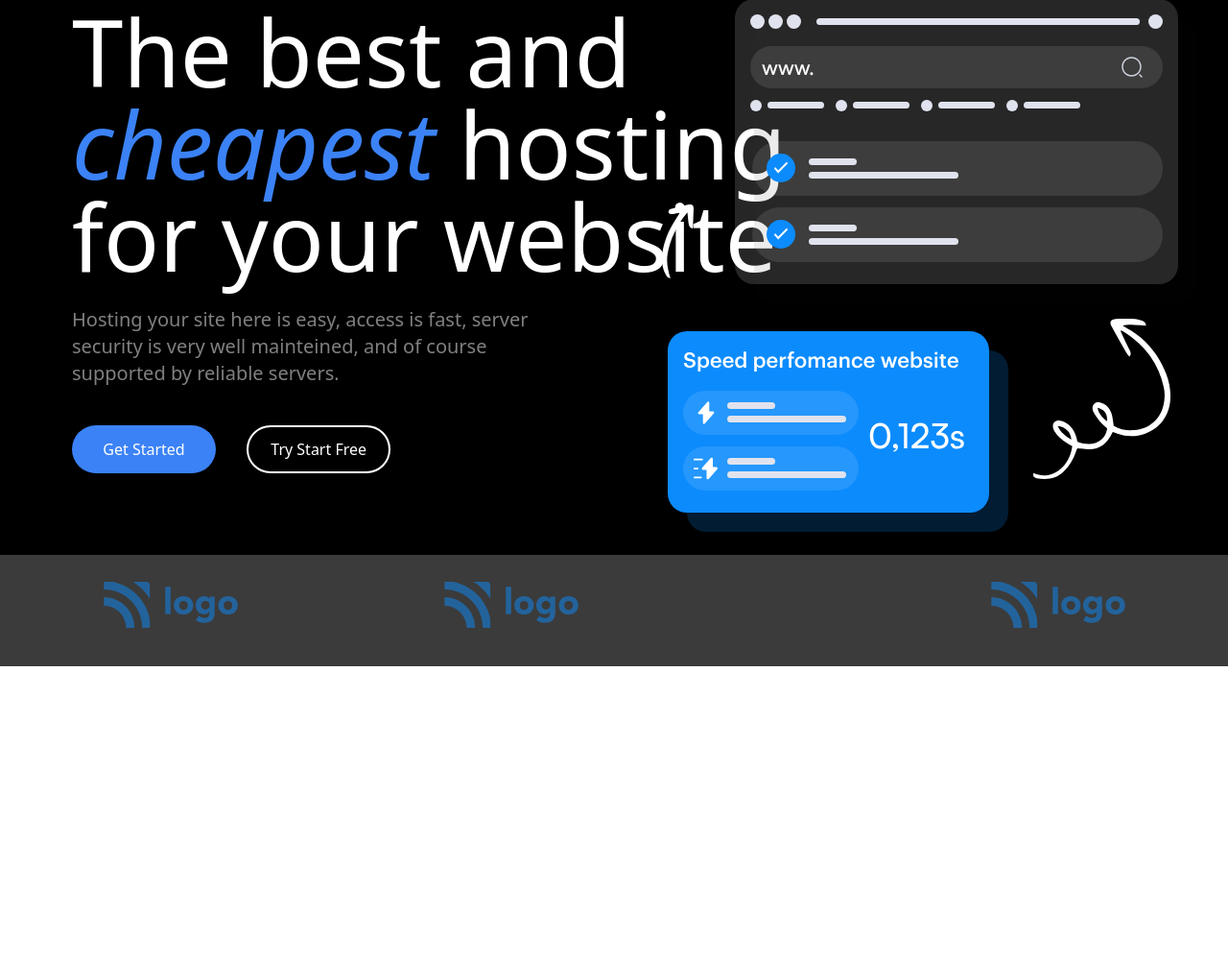
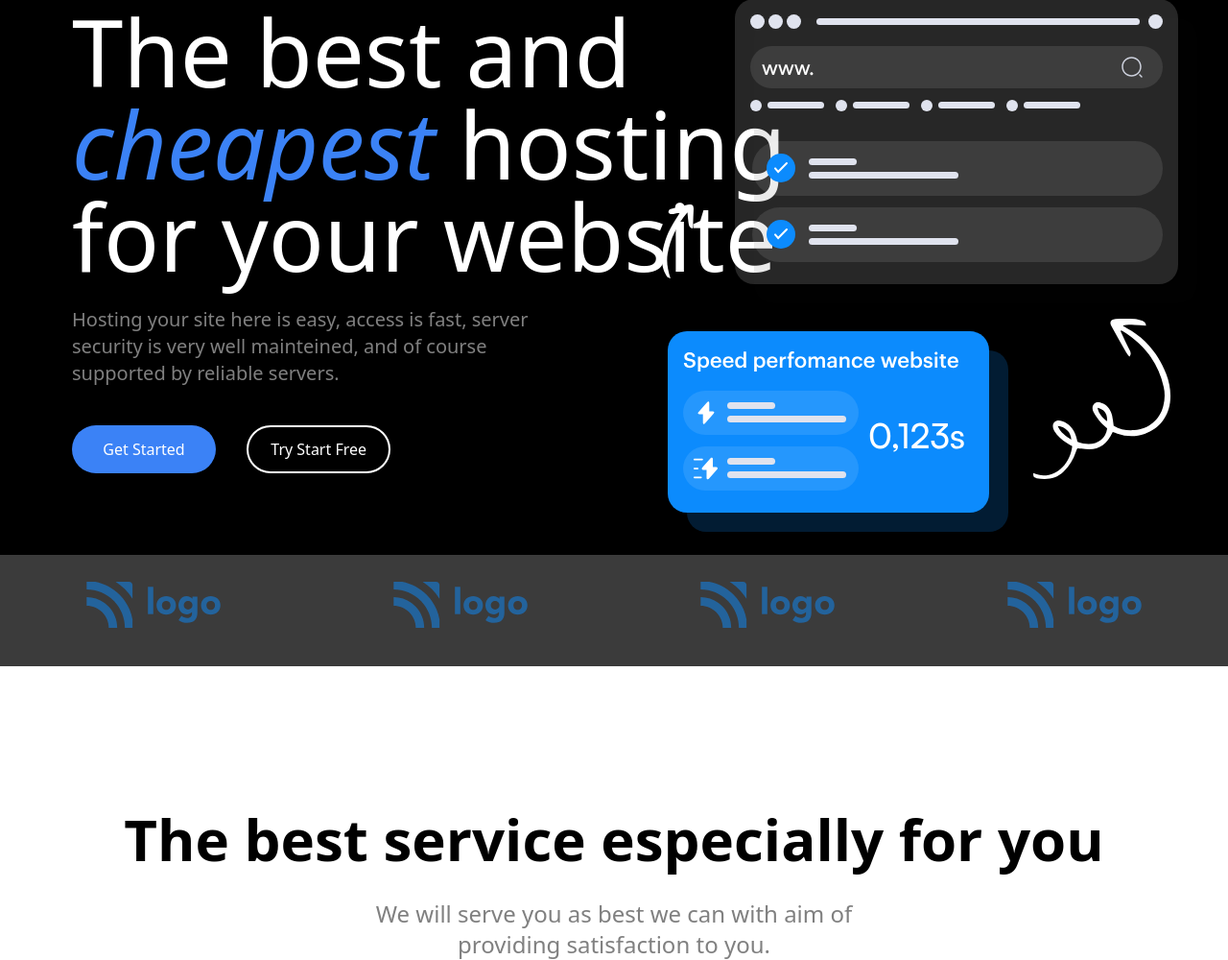
Before and after one commit to rahul2271/Hosting-Landing-page-, a plain HTML site: page index.html in a window 1280 px wide. Shown: the part 136-1136 px from the top of the page at 96% size. Before the commit the page ends 830 px from the top, so only its background shows below. Drawn offline with nearby package versions, Linux system fonts and the light colour scheme.

Commit message:
progress

```diff
--- a/index.html
+++ b/index.html
@@ -46,7 +46,14 @@
     </div>
     <!-- 2nd nav -->
     <nav class="bg-[#3B3B3B] flex mt-[125px] pt-7 pb-10 justify-around">
-        <img src="/Project-2 Hosting Site/assets/Logo-light.svg" alt=""><img src="/Project-2 Hosting Site/assets/Logo-light.svg" alt=""><img src="/Project-2 Hosting Site/assets/Logo-light.vg" alt=""><img src="/Project-2 Hosting Site/assets/Logo-light.svg" alt="">
+        <img src="/Project-2 Hosting Site/assets/Logo-light.svg" alt=""><img src="/Project-2 Hosting Site/assets/Logo-light.svg" alt=""><img src="/Project-2 Hosting Site/assets/Logo-light.svg" alt=""><img src="/Project-2 Hosting Site/assets/Logo-light.svg" alt="">
     </nav>
+    <div class="bg-white">
+        <ul>
+            <li class="text-black font-sans font-bold text-6xl text-center pt-[150px]">The best service especially for you</li>
+            <li class="text-[#808080] text-center font-medium pt-8 text-2xl">We will serve you as best we can with aim of <br> providing satisfaction to you.</li>
+
+        </ul>
+    </div>
 </body>
 </html>
```
